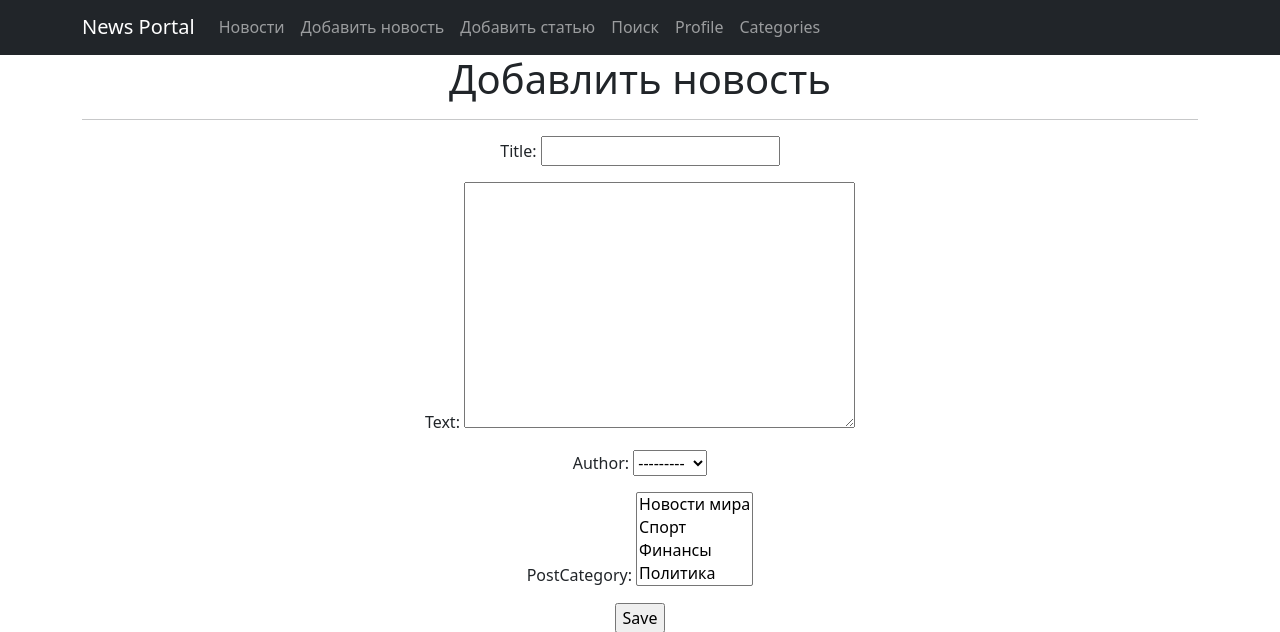
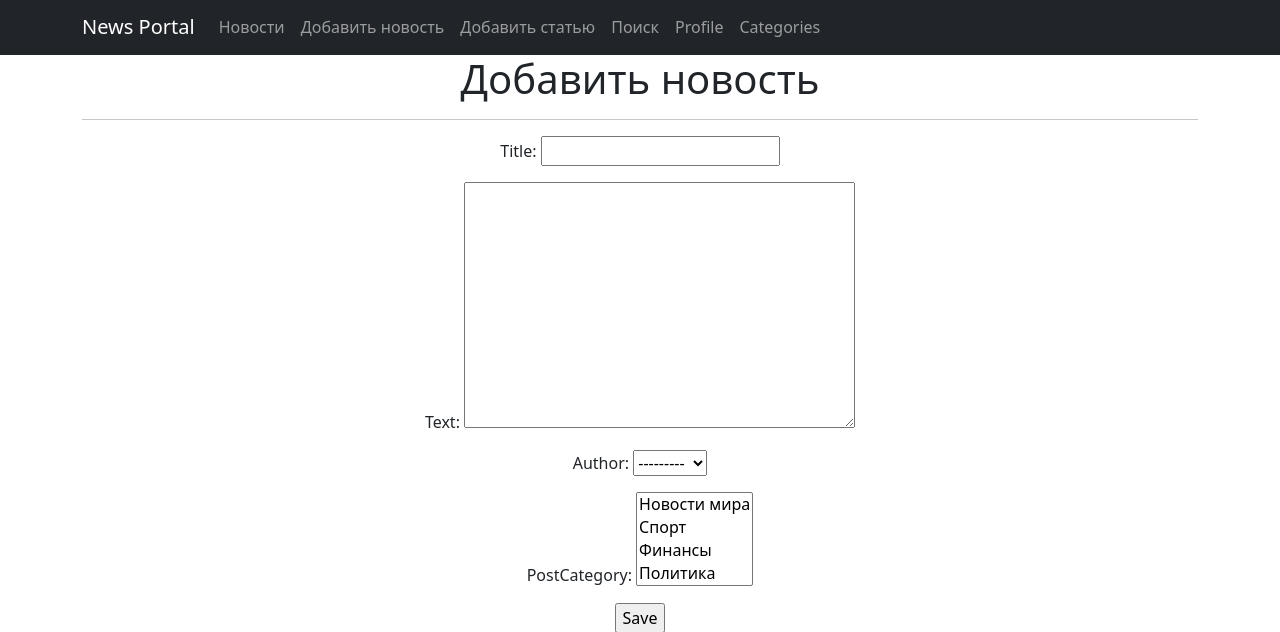
Before and after one commit to amitry17/newspaper, a Django app: page /posts/news/create/ in a window 1280 px wide. Shown: the part 1-633 px from the top of the page. Run offline with Django 4.2, Linux system fonts and the light colour scheme; data comes from the database, SQL or seed files in the repository; some libraries are stand-ins or nearby versions.

Commit message:
fix grammar

```diff
--- a/templates/news_post_create.html
+++ b/templates/news_post_create.html
@@ -2,7 +2,7 @@
 
 {% block content %}
 
-<h1>Добавлить новость</h1>
+<h1>Добавить новость</h1>
 <hr>
 <form action="" method="post">
     {% csrf_token %}
```
